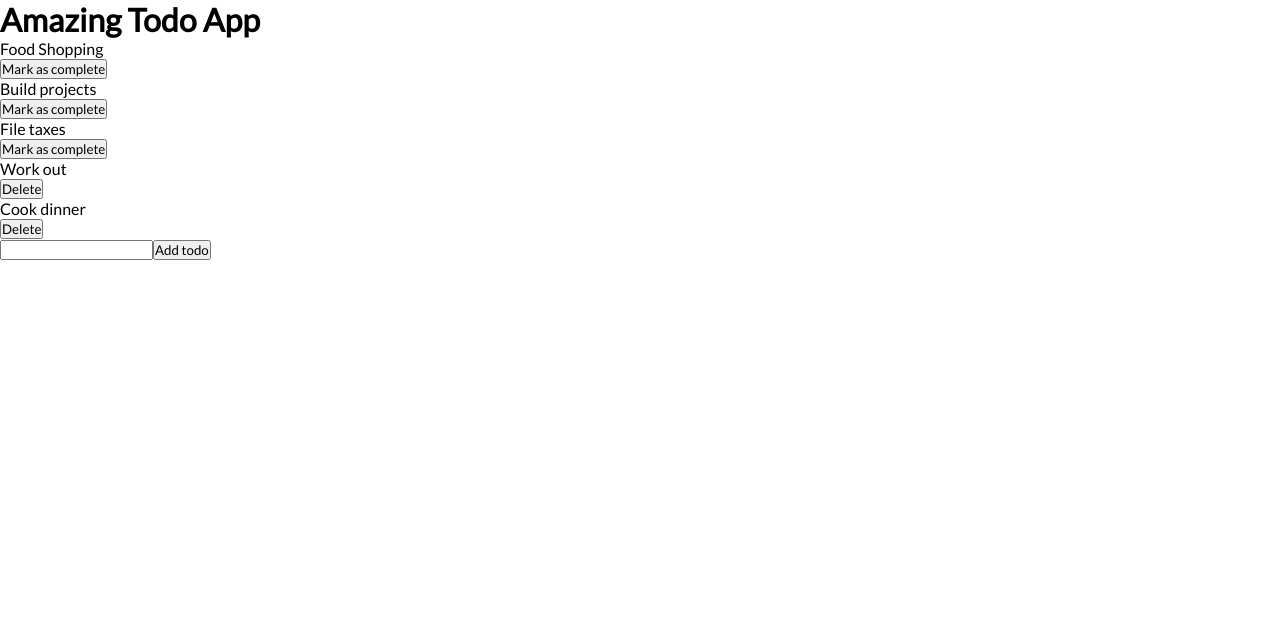
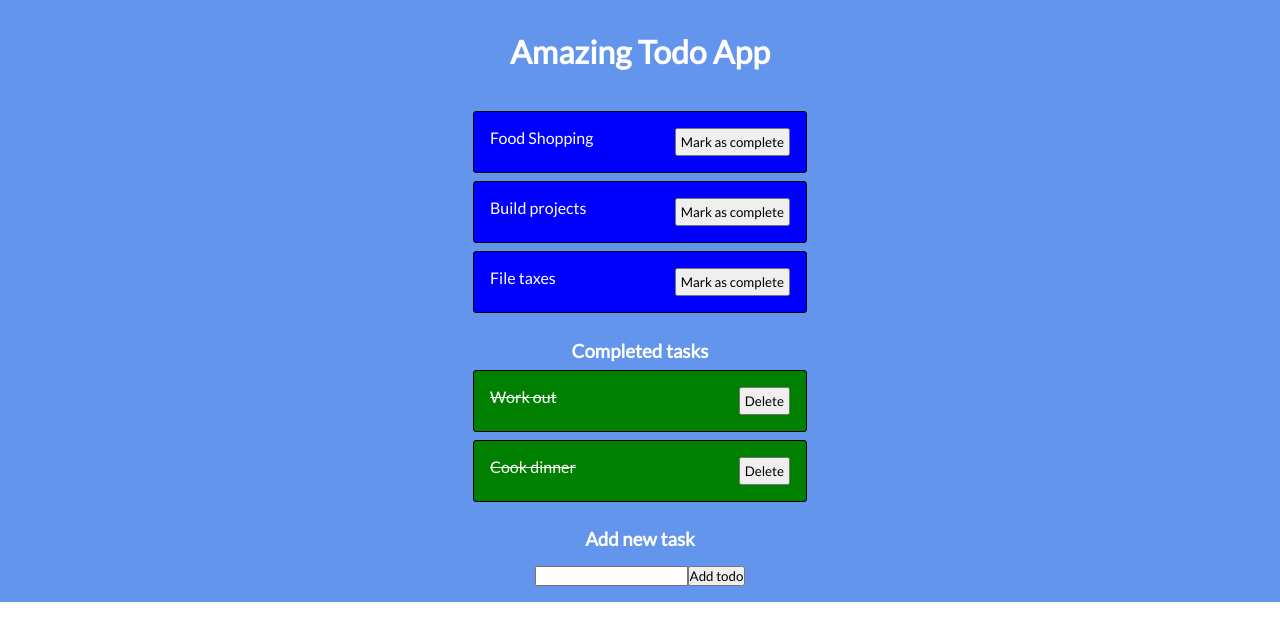
Before and after one commit to janoskocs/react-todo, a React (Create React App) app: page / in a window 1280 px wide. Shown: the top 640 px of the page. Built offline with nearby package versions, Linux system fonts and the light colour scheme.

Commit message:
Basic styling

```diff
--- a/src/App.css
+++ b/src/App.css
@@ -3,4 +3,77 @@
   padding: 0;
   font-family: 'Lato', sans-serif;
 }
+
+.appContainer {
+  display: -webkit-box;
+  display: -ms-flexbox;
+  display: flex;
+  -webkit-box-orient: vertical;
+  -webkit-box-direction: normal;
+      -ms-flex-direction: column;
+          flex-direction: column;
+  -webkit-box-align: center;
+      -ms-flex-align: center;
+          align-items: center;
+  background-color: cornflowerblue;
+}
+
+.appContainer h1 {
+  margin: 1em;
+}
+
+.appContainer h3 {
+  margin-top: 1em;
+}
+
+.appContainer h1,
+.appContainer h3 {
+  color: #fff;
+}
+
+.appContainer .todoList .todoItem {
+  width: 300px;
+  display: -webkit-box;
+  display: -ms-flexbox;
+  display: flex;
+  -webkit-box-pack: justify;
+      -ms-flex-pack: justify;
+          justify-content: space-between;
+  padding: 1em;
+  border: 1px solid black;
+  border-radius: 3px;
+  margin: 0.5em;
+  background-color: blue;
+}
+
+.appContainer .todoList .todoItem:hover {
+  background-color: lightblue;
+}
+
+.appContainer .todoList .todoItem p {
+  color: #fff;
+}
+
+.appContainer .todoList .todoItem button {
+  padding: 0.3em;
+}
+
+.appContainer .todoList .completed {
+  background-color: green;
+}
+
+.appContainer .todoList .completed p {
+  text-decoration: line-through;
+}
+
+.appContainer .addNewForm {
+  display: -webkit-box;
+  display: -ms-flexbox;
+  display: flex;
+  -webkit-box-orient: horizontal;
+  -webkit-box-direction: normal;
+      -ms-flex-direction: row;
+          flex-direction: row;
+  margin: 1em;
+}
 /*# sourceMappingURL=App.css.map */
--- a/src/App.js
+++ b/src/App.js
@@ -21,6 +21,7 @@ function App() {
         </div>
       </section>
 
+      <h3>Completed tasks</h3>
       <section className='todoList completed'>
         <div className='todoItem completed'>
           <p>Work out</p>
@@ -32,7 +33,8 @@ function App() {
         </div>
       </section>
 
-      <form>
+      <h3>Add new task</h3>
+      <form className='addNewForm'>
         <input type='text'></input>
         <button>Add todo</button>
       </form>
--- a/src/App.scss
+++ b/src/App.scss
@@ -3,3 +3,65 @@
     padding: 0;
     font-family: 'Lato', sans-serif;
 }
+
+.appContainer {
+    display: flex;
+    flex-direction: column;
+    align-items: center;
+
+    background-color: cornflowerblue;
+
+    h1 {
+        margin: 1em;
+    }
+
+    h3 {
+        margin-top: 1em;
+    }
+
+    h1,
+    h3 {
+        color: #fff;
+    }
+
+    .todoList {
+
+        .todoItem {
+            width: 300px;
+            display: flex;
+            justify-content: space-between;
+            padding: 1em;
+            border: 1px solid black;
+            border-radius: 3px;
+            margin: 0.5em;
+            background-color: blue;
+
+            &:hover {
+                background-color: lightblue;
+            }
+
+            p {
+                color: #fff;
+            }
+
+            button {
+                padding: 0.3em;
+
+            }
+        }
+
+        .completed {
+            background-color: green;
+
+            p {
+                text-decoration: line-through;
+            }
+        }
+    }
+
+    .addNewForm {
+        display: flex;
+        flex-direction: row;
+        margin: 1em;
+    }
+}
```
Also changed, not shown: 1 other file (tests, documents, lock files or other folders).
